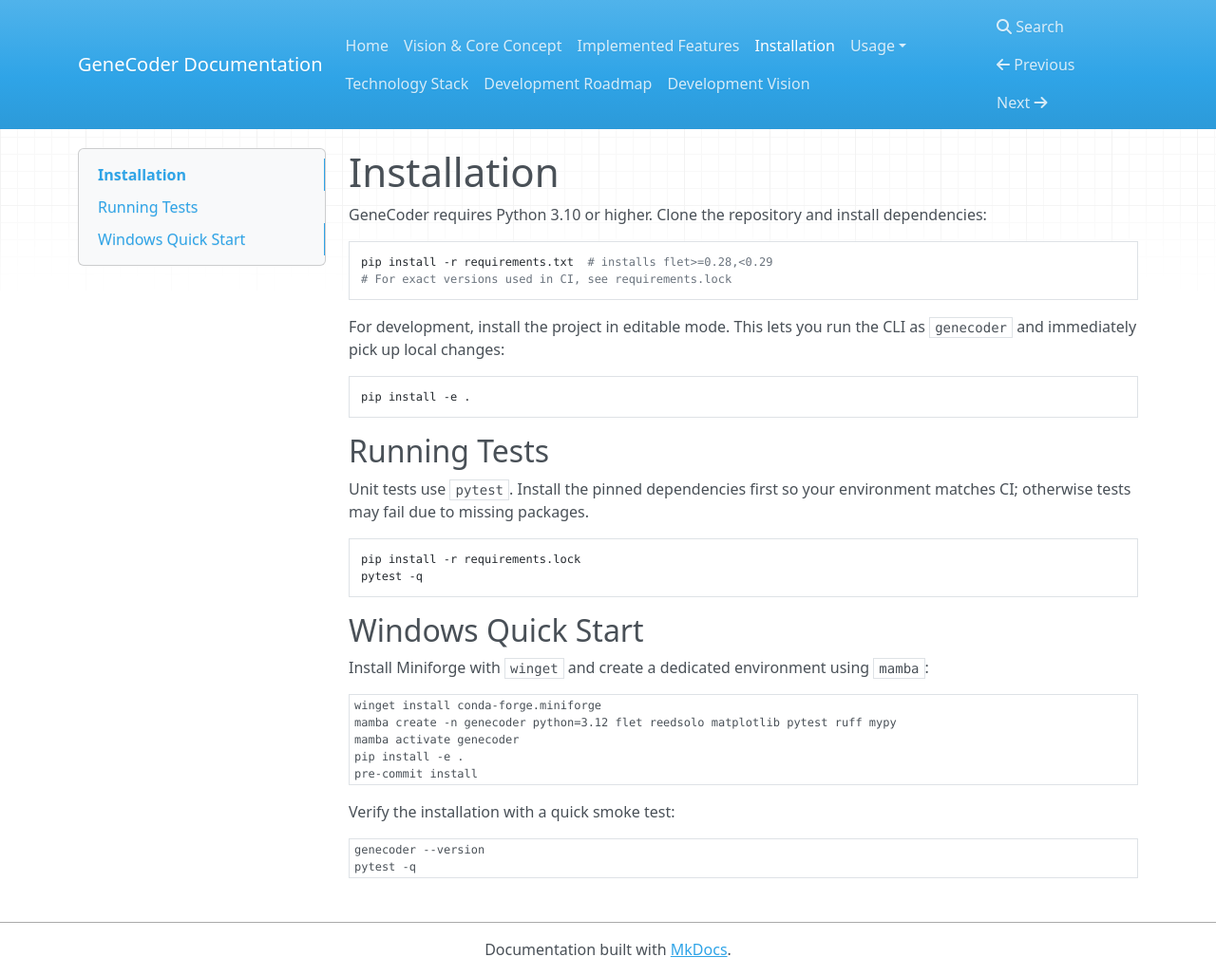
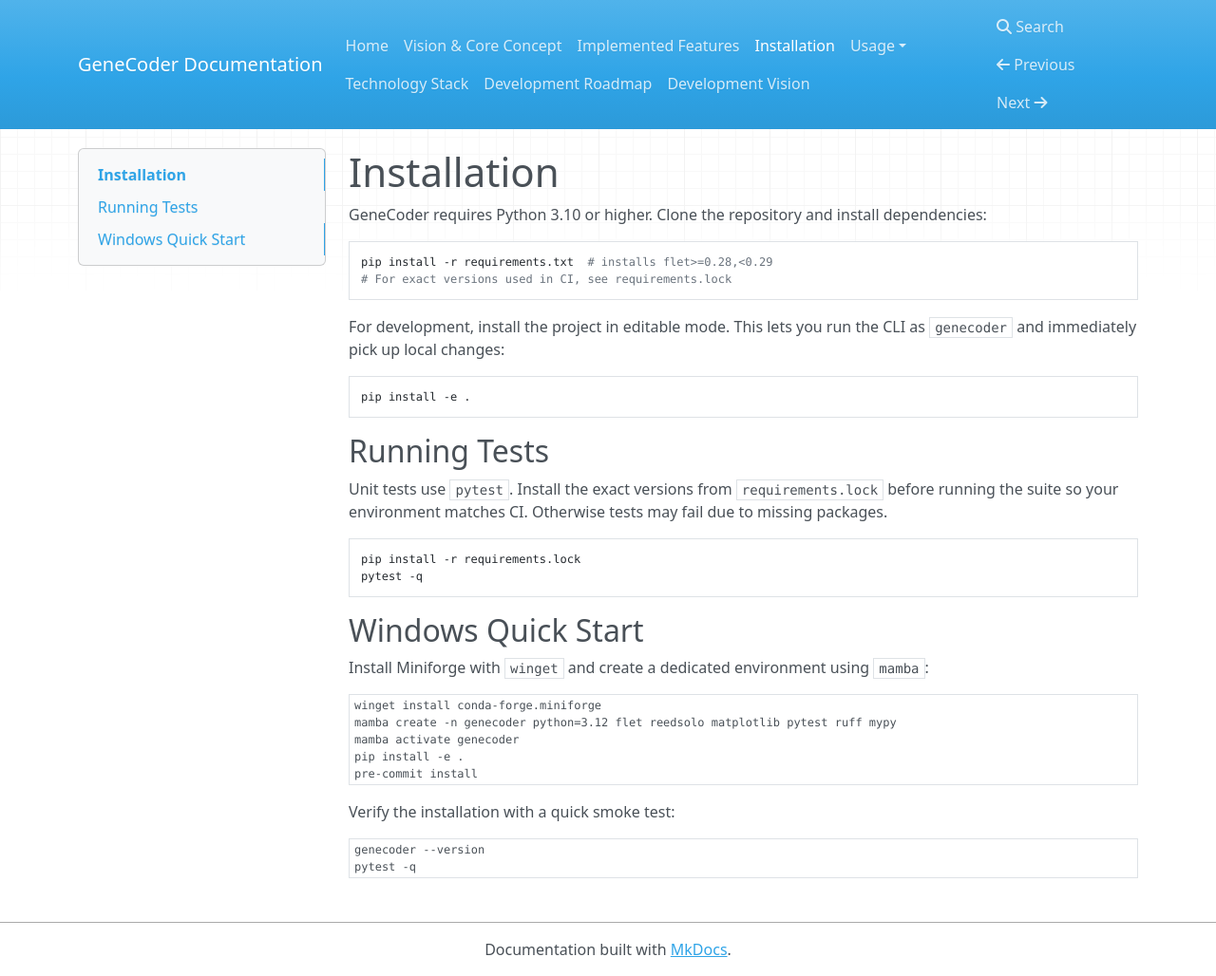
Before and after one commit to d0tTino/GeneCoder, an MkDocs documentation site: the page built from docs/installation.md, in a window 1280 px wide and 1028 px high. Shown: the whole window at 95% size. Built offline with MkDocs 1.6.1, drawn with Linux system fonts in a browser that asks for light colours; nearby versions of some CDN libraries.

Commit message:
Clarify locked dependency requirement for pytest

````diff
--- a/docs/installation.md
+++ b/docs/installation.md
@@ -16,8 +16,9 @@
 
 ## Running Tests
 
-Unit tests use `pytest`. Install the pinned dependencies first so your
-environment matches CI; otherwise tests may fail due to missing packages.
+Unit tests use `pytest`. Install the exact versions from `requirements.lock`
+before running the suite so your environment matches CI. Otherwise tests may
+fail due to missing packages.
 
 ```bash
 pip install -r requirements.lock
````
